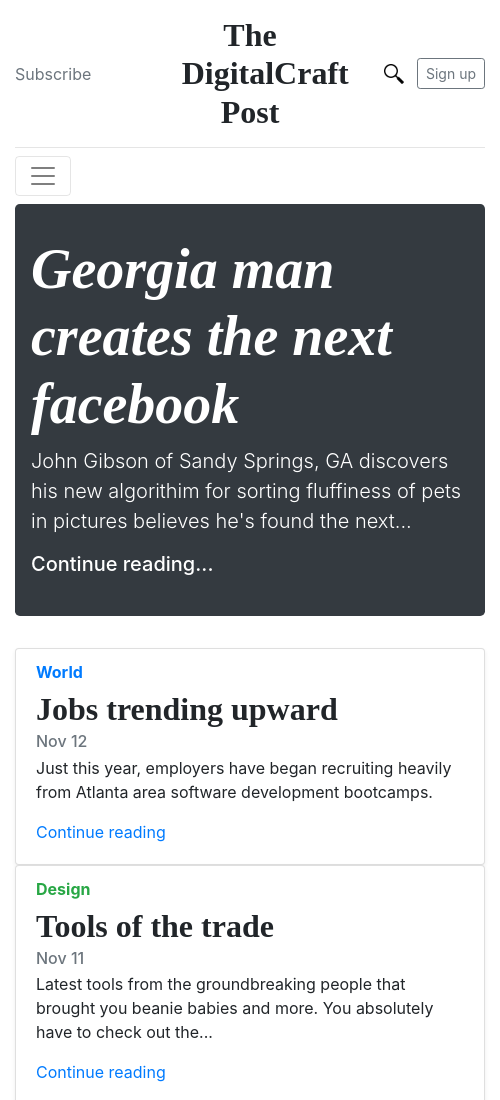
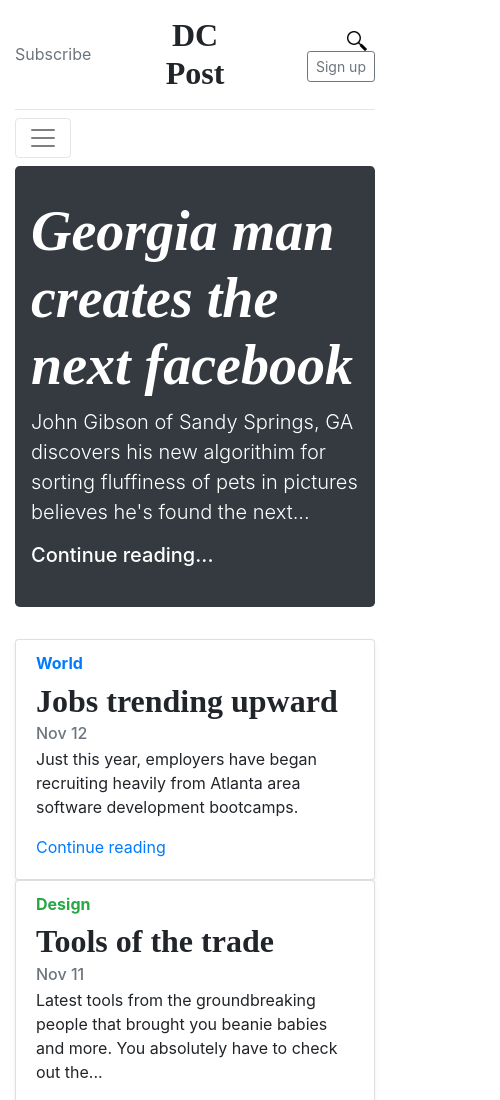
Before and after one commit to CJHorlebein/newsite, a plain HTML site: page index.html in a window 390 px wide. Shown: the top 1100 px of the page, 500 px wide, since content can reach past the window. Drawn offline with nearby package versions, Linux system fonts and the light colour scheme.

Commit message:
update to remove minimum width

```diff
--- a/index.html
+++ b/index.html
@@ -11,7 +11,10 @@
     <div class="container">
         <div class="row justify-content-between align-items-center my-3">
             <div class="col-4 text-secondary">Subscribe</div>
-            <div class="col-4 text-center"><h2 class="my-0 text-times font-weight-bold">The DigitalCraft Post</h2></div>
+            <div class="col-4 text-center">
+                <h2 class="my-0 text-times font-weight-bold d-none d-md-block">The DigitalCraft Post</h2>
+                <h2 class="my-0 text-times font-weight-bold d-sm-block d-md-none">DC Post</h2>
+            </div>
             <div class="col-4">
                 <div class="text-right">
                     <a class="text-secondary mr-2" href="#"><img width=20 src="img/mag-glass.png"/></a>
--- a/main.css
+++ b/main.css
@@ -1,7 +1,3 @@
-body {
-    min-width: 500px;
-}
-
 .text-times {
     font-family: 'Times New Roman', Times, serif;
 }
```
Also changed, not shown: 1 other file.
